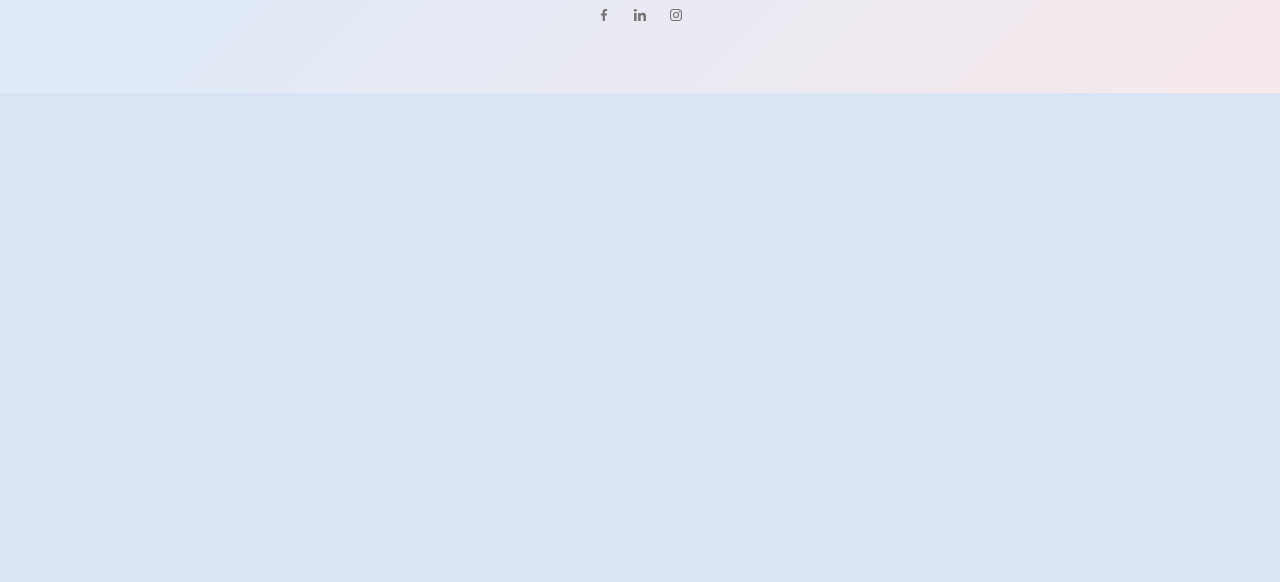
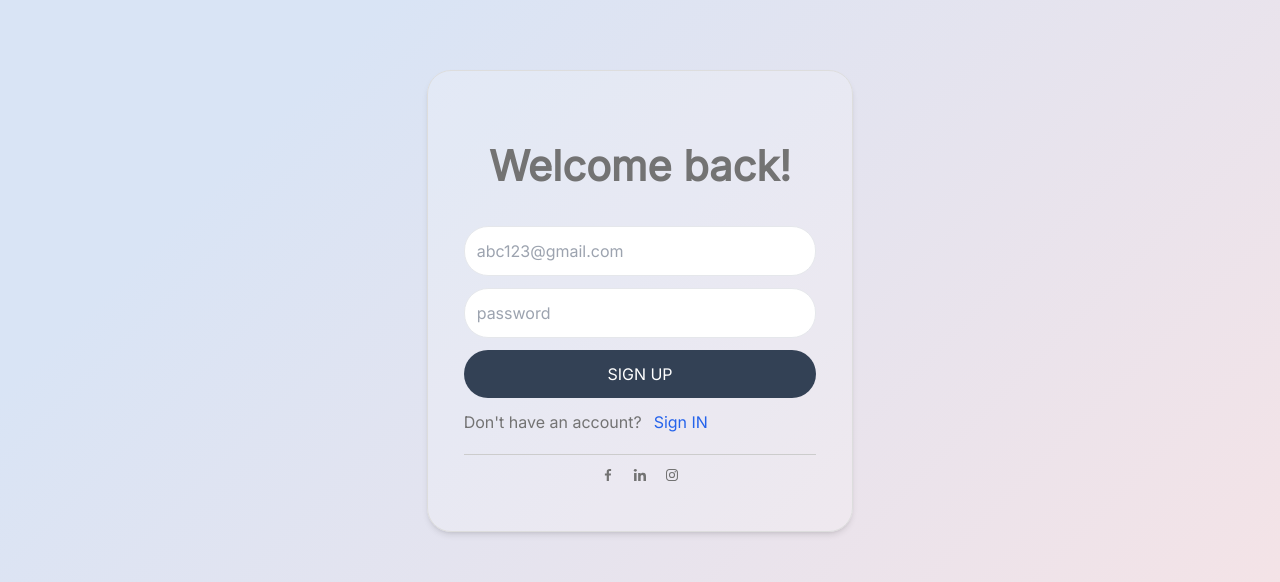
Before and after one commit to shourya102/dynamo, a React (Create React App) app: page /sign-up in a window 1280 px wide. Shown: the part 147-729 px from the top of the page. Built offline with nearby package versions, Linux system fonts and the light colour scheme; a web font is replaced by a local one.

Commit message:
add table component many more

```diff
--- a/package.json
+++ b/package.json
@@ -6,7 +6,7 @@
     "@testing-library/jest-dom": "^5.17.0",
     "@testing-library/react": "^13.4.0",
     "@testing-library/user-event": "^13.5.0",
-    "axios": "^1.5.1",
+    "axios": "^1.6.3",
     "react": "^18.2.0",
     "react-dom": "^18.2.0",
     "react-icons": "^4.11.0",
--- a/src/App.js
+++ b/src/App.js
@@ -7,7 +7,10 @@ import React, {useEffect, useState} from "react";
 import SignUp from './pages/SignUp/SignUp';
 import SignIn from './pages/SignIn/SignIn';
 import Calendar from './components/Calendar/Calendar';
-import Problem from './components/ProblemStructure/Problem';
+// import Problem from './components/ProblemStructure/Problem';
+import Problem from './Problems/Problem.jsx';
+import CodeEditor from './components/ProblemStructure/CodeEditor.jsx';
+
 
 function App() {
     const [theme, setTheme] = useState(() => {
@@ -33,11 +36,8 @@ function App() {
                     <Route path='/sign-up' element={<SignUp/>}/>
                     <Route path='/sign-in' element={<SignIn/>}/>
                     <Route path='/calendar' element={<Calendar/>}/>
-                    <Route path='/problemstructure'  element={<Problem/>}/>
-
-
-
-
+                    <Route path='/problems'  element={<Problem/>}/>
+                    <Route  path='/code-editor'  element={<CodeEditor/>}/>
 
                 </Routes>
                 <Footer/>
--- a/src/Problems/Problem.jsx
+++ b/src/Problems/Problem.jsx
@@ -1,9 +1,42 @@
-import React from 'react';
+import React, { useEffect, useState } from 'react'
+import Axios from 'axios'
+import Table from '../components/Table/Table.jsx'
+// import ProblemDescriptio from '../components/ProblemStructure/ProblemDescription/ProblemDescriptio.jsx';
+// import Problems from '../components/ProblemStructure/Problem.jsx'
 
 const Problem = (props) => {
+    const[Question , setQuestion] = useState([]);
+
+    useEffect(()=>{
+        console.log("data get");
+        getQuestion();
+    },[])
+
+    const getQuestion = async()=>{
+        const result = await Axios.get('http://localhost:8080/getques');
+        // console.log(result.data);
+        setQuestion(result.data);
+
+    }
+
+    const getArrayQuestion = async()=>{
+        const result = await Axios.get('http://localhost:8080/array');
+        // console.log(result.data);
+        setQuestion(result.data);
+
+    }
+
+    const getStringQuestion = async()=>{
+        const result = await Axios.get('http://localhost:8080/string');
+        // console.log(result.data);
+        setQuestion(result.data);
+
+    }
     return (
         <div>
-
+            <Table  Problems ={Question} />
+            {/* <ProblemDescriptio/> */}
+            {/* <Problems/> */}
         </div>
     );
 }
--- a/src/components/Navbar/Navbar.jsx
+++ b/src/components/Navbar/Navbar.jsx
@@ -54,7 +54,7 @@ const Navbar = (props) => {
                     Sign in
                 </Link>
                 <Link className=' text-center hover:text-skin-hover item-center w-[100%] cursor-pointer p-3 shadow-sm'
-                      to='/'>
+                      to='/problems'>
                     Problem
                 </Link>
                 <Link className=' text-center hover:text-skin-hover item-center w-[100%] cursor-pointer p-3 shadow-sm'
--- a/src/components/ProblemStructure/Problem.jsx
+++ b/src/components/ProblemStructure/CodeEditor.jsx
@@ -2,10 +2,17 @@ import React from 'react'
 import ProblemDescriptio from './ProblemDescription/ProblemDescriptio';
 import {GrRefresh} from 'react-icons/gr'
 import {RxReset} from 'react-icons/rx'
+import { Link , useLocation } from 'react-router-dom';
 
-export default function Problem() {
+
+export default function CodeEditor(props) {
+  const location = useLocation();
+
+  const state = location.state;
+  console.log(state);
   const cntstyle = {  height: `${870.875}px`
                       };
+
   return (
         <div>
           <div>
@@ -14,10 +21,10 @@ export default function Problem() {
             <div >
 
             </div>
-            <ProblemDescriptio/>
+            <ProblemDescriptio />
                       <div className={`w-[73%] flex flex-col gap-3 relative top-0 right-0` } style={cntstyle}>
-                  <div className='bg-skin-base-3 h-[70%] overflow-auto'>
-                    <div className='flex justify-between p-2 ps-6 bg-skin-base-2'>
+                  <div className='bg-skin-base-2 h-[70%]  overflow-auto'>
+                    <div className='flex justify-between p-3 mt-2  ps-6 bg-skin-base-3'>
                         <select name="lang" id="" className='focus:outline-none p-1 bg-transparent'>
                           <option value="C++">C++</option>
                           <option value="C">C</option>
@@ -35,8 +42,8 @@ export default function Problem() {
                     </div>
 
                   </div>
-                  <div className='bg-skin-base-3 h-[29%]'>
-                    <div className='flex gap-4 p-2 ps-6 bg-skin-base-2'>
+                  <div className='bg-skin-base-2 h-[29%]'>
+                    <div className='flex gap-4 p-2 ps-6 bg-skin-base-3'>
                       <span className='ps-6'>TestCase</span>
                       <span className='ps-6'>Result</span>
 
--- /dev/null
+++ b/src/components/ProblemStructure/ProblemDescription/scrollbar.css
@@ -0,0 +1,5 @@
+.scrollbar{
+    scrollbar-base-color: aquamarine;
+    scrollbar-color: red;
+    scrollbar-arrow-color: red;
+}
--- /dev/null
+++ b/src/components/Table/Table.css
@@ -0,0 +1,11 @@
+table, th, td {
+    padding: 15px;
+    border-collapse: collapse;
+  }
+  table{
+    margin: 30px;
+  }
+
+  tr:nth-child(odd) {
+    background-color: var(--fill-in-2);
+  }
--- /dev/null
+++ b/src/components/Table/Table.jsx
@@ -0,0 +1,41 @@
+import React from 'react'
+import './Table.css'
+import { PiBracketsAngle } from "react-icons/pi";
+import { Link , useLocation } from 'react-router-dom';
+import CodeEditor from '../ProblemStructure/CodeEditor';
+
+
+export default function Table(props) {
+
+
+
+    const listToSend = ['Item 1', 'Item 2', 'Item 3'];
+
+
+  return (
+    <table className=' text-skin-base'>
+            <tr className={`border-b-2 border-var(--border-color-2)`}>
+                <td>Status</td>
+                <td>Title</td>
+                <td className='flex flex-row gap-3'>Acceptance <span className='flex justify-center items-center'> <PiBracketsAngle style = {{transform: 'rotate(90deg)' }} /></span></td>
+                <td>Dificulty</td>
+                <td>Solution</td>
+                <td>Topic</td>
+            </tr>
+            {
+                props.Problems.map((question , index )=>{
+                return(
+                    <tr>
+                    <td key={index}>{index+1}</td>
+                    <td >  <Link to='/code-editor' state={question} >{question.queHeading}</Link> </td>
+                    <td>{question.ac}</td>
+                    <td>{question.dificulty}</td>
+                    <td>{question.solved}</td>
+                    <td>{question.topic}</td>
+                    </tr>
+                    )
+                })
+            }
+      </table>
+  )
+}
--- /dev/null
+++ b/src/pages/SignUp/SignUp.jsx
@@ -0,0 +1,69 @@
+import React, {useState} from 'react';
+import {BiLogoFacebook, BiLogoInstagram, BiLogoLinkedin} from "react-icons/bi";
+import {IconContext} from "react-icons";
+import {Link, useNavigate} from 'react-router-dom'
+import './SignUp.css';
+import UserService from "../../services/UserService";
+
+export default function SignUp() {
+    const [username, setUsername] = useState('');
+    const [password, setPassword] = useState('');
+
+    const navigate = useNavigate();
+    const signIn = (e) => {
+        e.preventDefault();
+        UserService.signIn({username, password}).then(response => {
+            localStorage.setItem("session", JSON.stringify(response.data));
+            navigate('/');
+        }).catch(error => {
+            console.log(error);
+        });
+    }
+
+    return (
+        <div className='SignIn flex justify-center items-center'>
+            <div className='fixb flex flex-col items-center w-5/6 md:w-3/4 lg:w-1/3 shadow-md  bg-skin-base-3 rounded-3xl'>
+                <div className='p-9 w-full'>
+                    <h1 className=' text-title text-center font-semibold my-7'>Welcome back!</h1>
+                    <form className='flex gap-3 flex-col' method='POST' action="">
+                        <input type="email"
+                               placeholder='abc123@gmail.com'
+                               className='border p-3 rounded-3xl  focus:outline-none'
+                               name=""
+                               value={username}
+                               onChange={(e) => setUsername(e.target.value)}
+                               id="email"
+                        />
+                        <input type="password"
+                               placeholder='password'
+                               className='border p-3 rounded-3xl focus:outline-none'
+                               name=""
+                               id="password"
+                               value={password}
+                               onChange={(e) => setPassword(e.target.value)}
+                               autoComplete='false'
+                        />
+                        <button
+                            className='bg-slate-700 rounded-3xl hover:bg-slate-600 focus:text-green-700 p-3 text-white uppercase'
+                            onClick={signIn}>
+                            Sign Up
+                        </button>
+                    </form>
+                    <div className='max-w-lg flex pt-3  gap-3'>
+                        <p>Don't have an account?</p>
+                        <Link className='text-blue-600  hover:text-green-700' to='/sign-up'>
+                            <span>Sign IN</span>
+                        </Link>
+                    </div>
+                    <div className='add-top  flex mt-5 p-3 gap-4 justify-center '>
+                        <IconContext.Provider value={{size: '30'}}>
+                            <a href="#"><BiLogoFacebook/></a>
+                            <a href="#"><BiLogoLinkedin/></a>
+                            <a href="#"><BiLogoInstagram/></a>
+                        </IconContext.Provider>
+                    </div>
+                </div>
+            </div>
+        </div>
+    );
+}
```
Also changed, not shown: src/components/ProblemStructure/ProblemDescription/ProblemDescriptio.jsx (+16 -14 lines), 1 other file (tests, documents, lock files or other folders).
